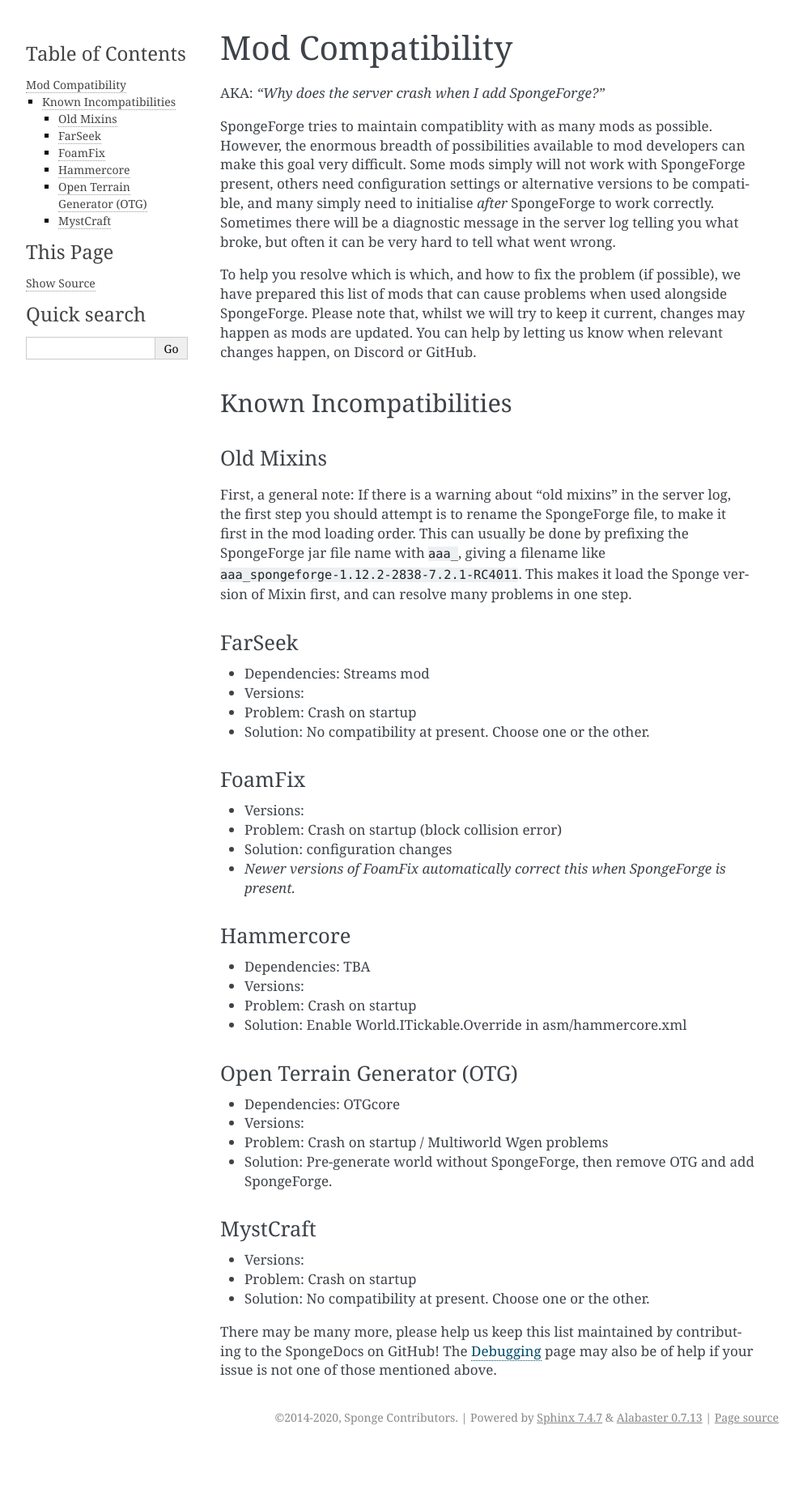
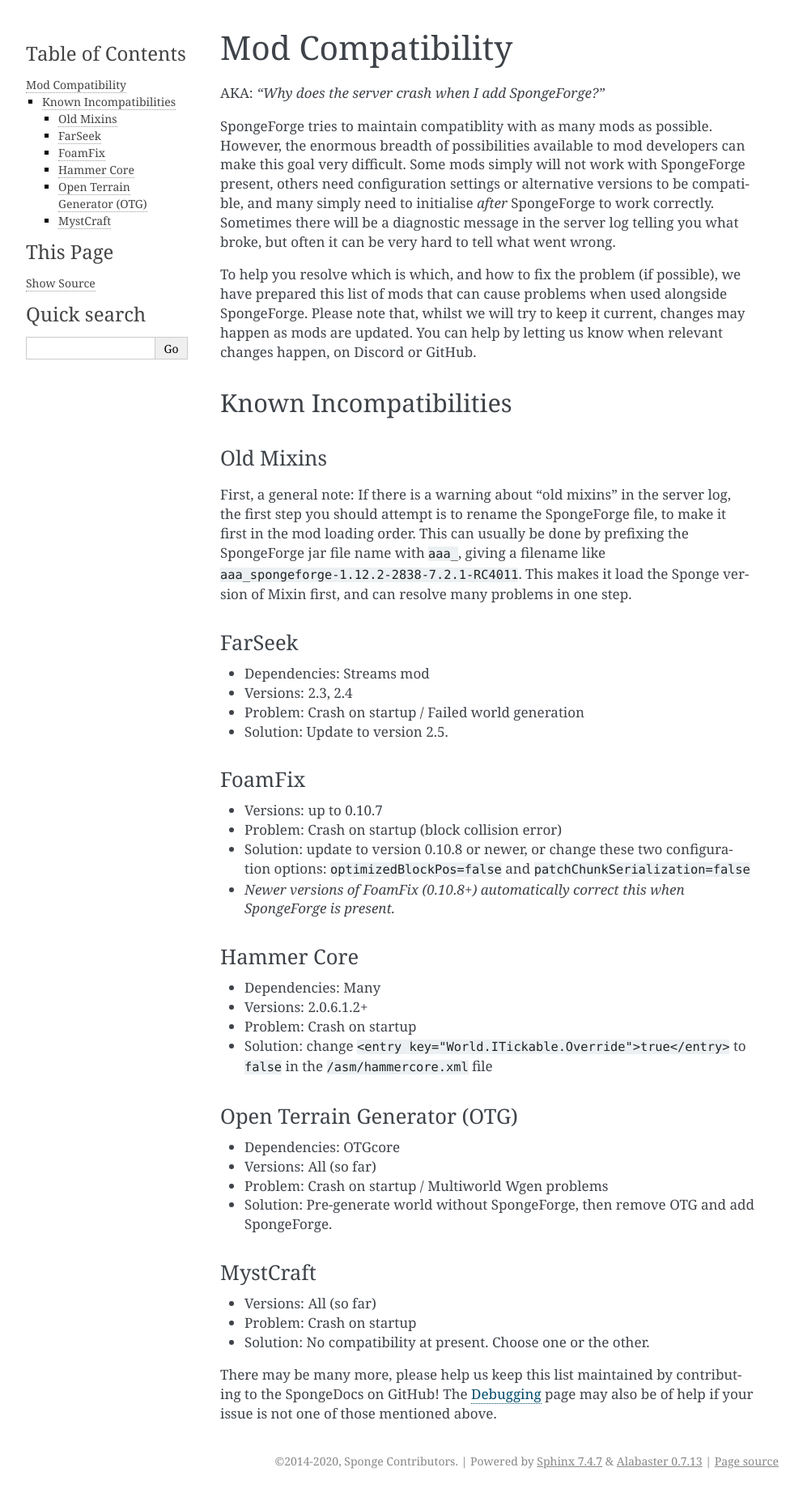
Before and after one commit to SpongePowered/SpongeDocs, a Sphinx documentation site: the page built from source/server/spongineer/incompatible.rst, in a window 1280 px wide. Shown: the whole page at 81% size, without its empty margins (148-1140 px from the left). Built offline with Sphinx 7.4.7, drawn with Linux system fonts in a browser that asks for light colours; pages that are not in the unit, such as notebooks, are missing from menus; before the commit the page ends 1790 px from its top, so only the background shows below that.

Commit message:
Some Data for Farseek, Foamfix, Hammer Core

```diff
--- a/source/server/spongineer/incompatible.rst
+++ b/source/server/spongineer/incompatible.rst
@@ -28,34 +28,35 @@
 FarSeek
 ~~~~~~~
 - Dependencies: Streams mod
-- Versions:
-- Problem: Crash on startup
-- Solution: No compatibility at present. Choose one or the other.
+- Versions: 2.3, 2.4
+- Problem: Crash on startup / Failed world generation
+- Solution: Update to version 2.5.
 
 FoamFix
 ~~~~~~~
-- Versions:
+- Versions: up to 0.10.7
 - Problem: Crash on startup (block collision error)
-- Solution: configuration changes
-- *Newer versions of FoamFix automatically correct this when SpongeForge is present.*
+- Solution: update to version 0.10.8 or newer, or change these two configuration options:
+  ``optimizedBlockPos=false`` and ``patchChunkSerialization=false``
+- *Newer versions of FoamFix (0.10.8+) automatically correct this when SpongeForge is present.*
 
-Hammercore
-~~~~~~~~~~
-- Dependencies: TBA
-- Versions:
+Hammer Core
+~~~~~~~~~~~
+- Dependencies: Many
+- Versions: 2.0.6.1.2+
 - Problem: Crash on startup
-- Solution: Enable World.ITickable.Override in asm/hammercore.xml
+- Solution: change ``<entry key="World.ITickable.Override">true</entry>`` to ``false`` in the ``/asm/hammercore.xml`` file
 
 Open Terrain Generator (OTG)
 ~~~~~~~~~~~~~~~~~~~~~~~~~~~~
 - Dependencies: OTGcore
-- Versions:
+- Versions: All (so far)
 - Problem: Crash on startup / Multiworld Wgen problems
 - Solution: Pre-generate world without SpongeForge, then remove OTG and add SpongeForge.
 
 MystCraft
 ~~~~~~~~~
-- Versions:
+- Versions: All (so far)
 - Problem: Crash on startup
 - Solution: No compatibility at present. Choose one or the other.
 
```
